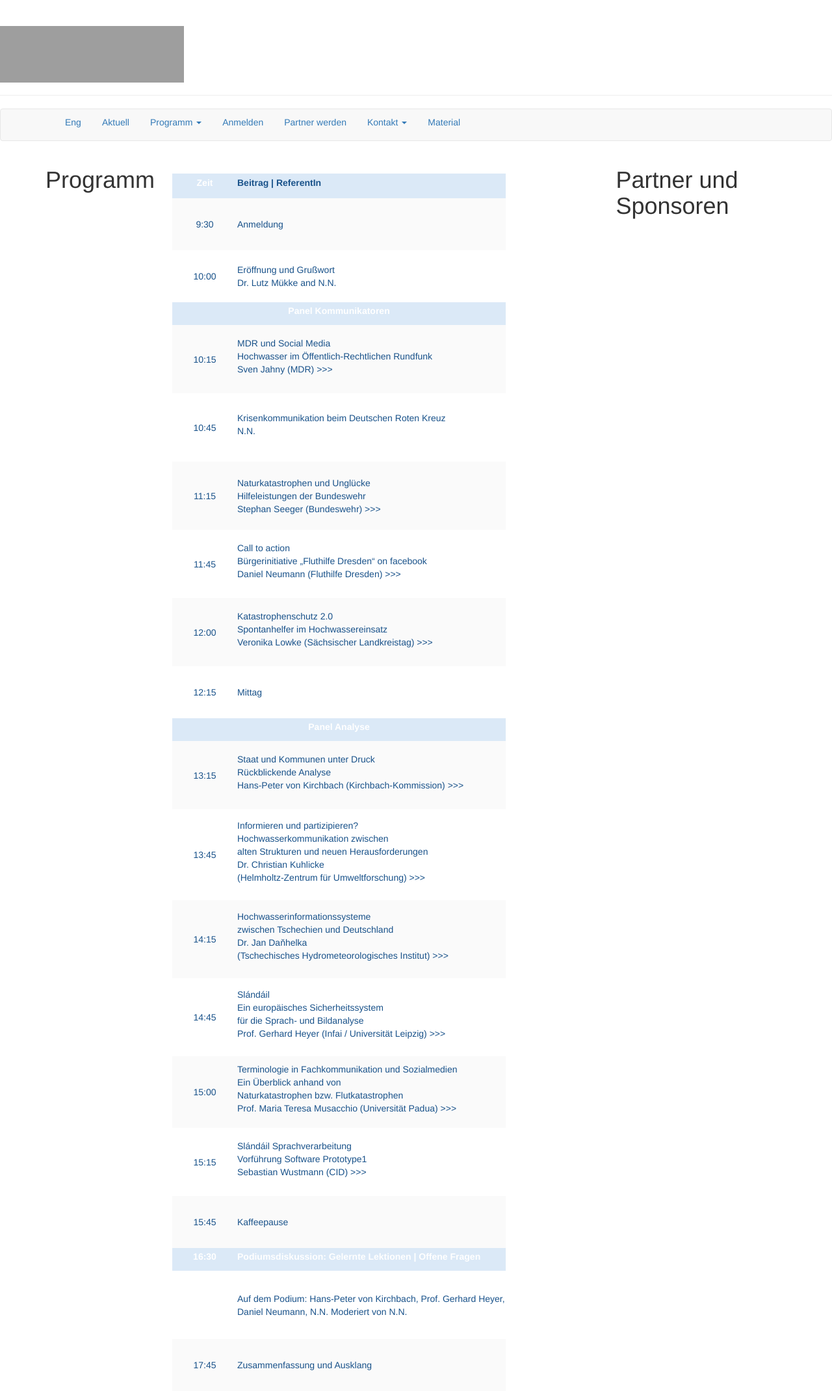
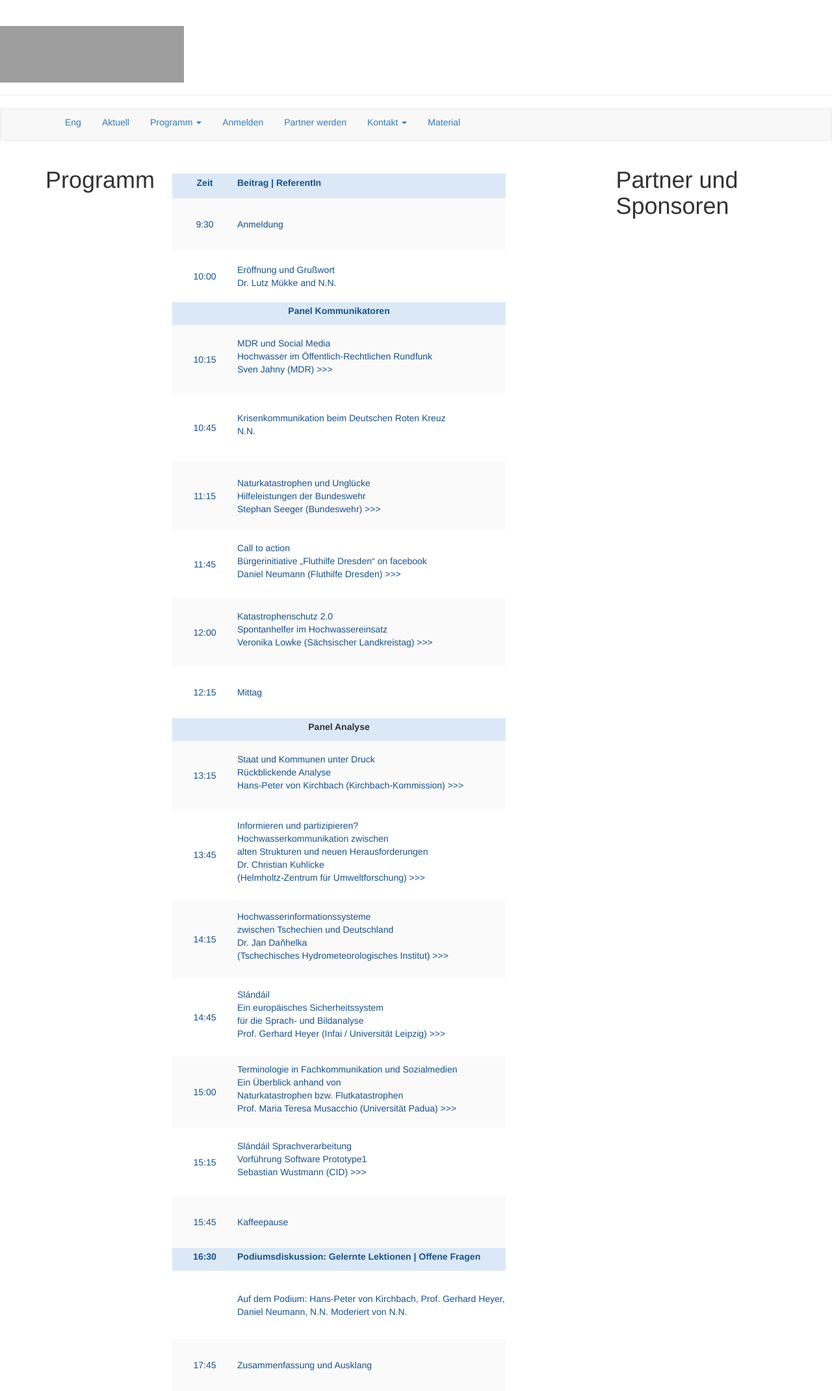
Before and after one commit to susedev/test, a Jekyll site: the page built from programm-uebersicht.html, in a window 1280 px wide. Shown: the whole page at 65% size. Built offline with Jekyll 4.4.1, drawn with Linux system fonts in a browser that asks for light colours; nearby versions of some CDN libraries; grey boxes are pictures that could not be loaded.

Commit message:
Edit from JekyllCMS

```diff
--- a/programm-uebersicht.html
+++ b/programm-uebersicht.html
@@ -7,7 +7,7 @@ title: Programm
 	<thead>
 		<tr>
 			<th scope="col" style="background-color: rgb(219, 233, 247); border-color: rgb(255, 255, 255); text-align: center; height: 38px; width: 100px; vertical-align: middle;">
-			<p><span style="color:#FFFFFF;">Zeit</span></p>
+			<p><span style="color:#19528A;">Zeit</span></p>
 			</th>
 			<th scope="col" style="background-color: rgb(219, 233, 247); border-color: rgb(255, 255, 255); text-align: left; height: 38px; vertical-align: middle;">
 			<p><span style="color:#19528A;">Beitrag | ReferentIn</span></p>
@@ -26,7 +26,7 @@ title: Programm
 		</tr>
 		<tr>
 			<th colspan="2" style="background-color: rgb(219, 233, 247); border-color: rgb(255, 255, 255); text-align: center; vertical-align: middle; height: 35px; width: 100px;">
-			<p><span style="color:#FFFFFF;">Panel Kommunikatoren</span></p>
+			<p><span style="color:#19528A;">Panel Kommunikatoren</span></p>
 			</th>
 		</tr>
 		<tr>
@@ -72,7 +72,7 @@ title: Programm
 		</tr>
 		<tr>
 			<th colspan="2" style="background-color: rgb(219, 233, 247); border-color: rgb(255, 255, 255); text-align: center; vertical-align: middle; height: 35px; width: 100px;">
-			<p><span style="color:#FFFFFF;">Panel Analyse</span></p>
+			<p><span style="color:##19528A;">Panel Analyse</span></p>
 			</th>
 		</tr>
 		<tr>
@@ -134,10 +134,10 @@ title: Programm
 		</tr>
 		<tr>
 			<th style="background-color: rgb(219, 233, 247); border-color: rgb(255, 255, 255); text-align: center; vertical-align: middle; height: 35px; width: 100px;">
-			<p><span style="color:#FFFFFF;">16:30</span></p>
+			<p><span style="color:#19528A;">16:30</span></p>
 			</th>
 			<th style="background-color: rgb(219, 233, 247); border-color: rgb(255, 255, 255); text-align: left; vertical-align: middle; height: 35px;">
-			<p><span style="color:#FFFFFF;">Podiumsdiskussion: Gelernte Lektionen | Offene Fragen</span></p>
+			<p><span style="color:#19528A;">Podiumsdiskussion: Gelernte Lektionen | Offene Fragen</span></p>
 			</th>
 		</tr>
 		<tr>
```
